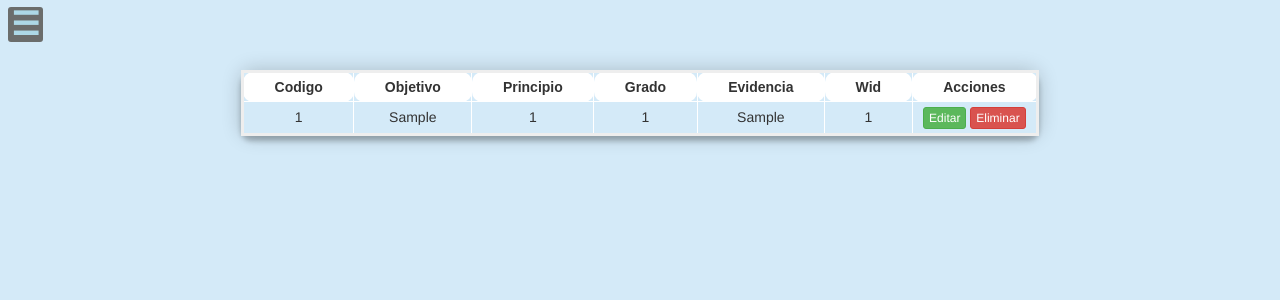
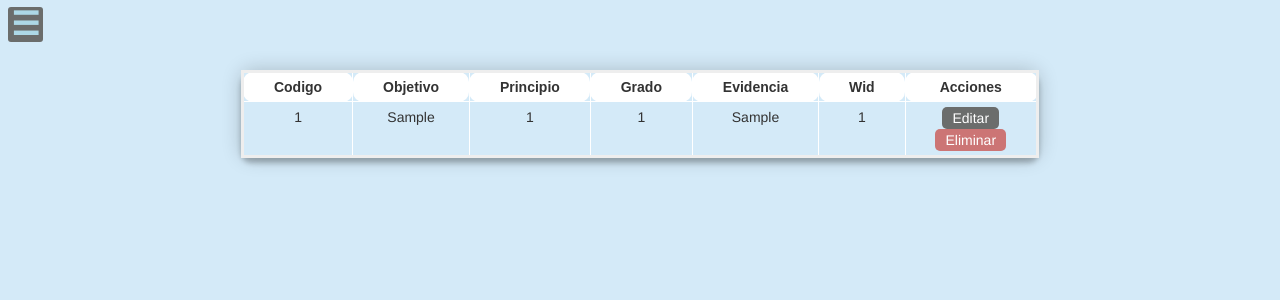
Before and after one commit to marteoma/FrameworkGamificacion, a Django app: page /listobj in a window 1280 px wide. Shown: the top 300 px of the page. Run offline with Django 3.2, Linux system fonts and the light colour scheme; tables that the repository leaves empty hold one stand-in row (values such as "Sample post"); some libraries are stand-ins or nearby versions.

Commit message:
New Buttons Edit and Delete

```diff
--- a/framework/static/framework/base.css
+++ b/framework/static/framework/base.css
@@ -7,8 +7,24 @@ label{
 }
 
 
-button{
-    border-radius: 10px;
+.btn-btn-success-btn-xs{
+  background-color: #6b6d6c;
+  color: white;
+  padding: 1px 10px;
+  text-align: center;
+  text-decoration: none;
+  display: inline-block;
+  border-radius: 5px;
+}
+
+.btn-btn-danger-btn-xs{
+  background-color: #cc7575;
+  color: white;
+  padding: 1px 10px;
+  text-align: center;
+  text-decoration: none;
+  display: inline-block;
+  border-radius: 5px;
 }
 body {
     padding:70px;
@@ -19,9 +35,7 @@ body {
     overflow-x: hidden;
 }
 
-a {
-    text-decoration:none;
-}
+
 
 .nav {
     position:absolute;
--- a/framework/templates/framework/base.html
+++ b/framework/templates/framework/base.html
@@ -22,7 +22,7 @@
 <body>
 <main>
         <header>
-            <form action="form"></form>
+
         </header>
 </main>
 {% block content %}
--- a/framework/templates/framework/lista_obj.html
+++ b/framework/templates/framework/lista_obj.html
@@ -22,8 +22,8 @@
 	  <td class="tg-baqh">{{i.evidence}}</td>
 	  <td class="tg-baqh">{{i.wid}}</td>
 		<td class="tg-baqh">
-		<button class="btn btn-success btn-xs"  href="{% url 'framework:edit_objetivos' i.id %}">Editar</button>
-		<button class="btn btn-danger btn-xs"  href="{% url 'framework:delete_objetivos' i.id %}">Eliminar</button>
+		<a class="btn-btn-success-btn-xs"  href="{% url 'framework:edit_objetivos' i.id %}">Editar</a>
+		<a class="btn-btn-danger-btn-xs"  href="{% url 'framework:delete_objetivos' i.id %}">Eliminar</a>
 		</td>
 	</tr>
 	{% endfor %}
```
